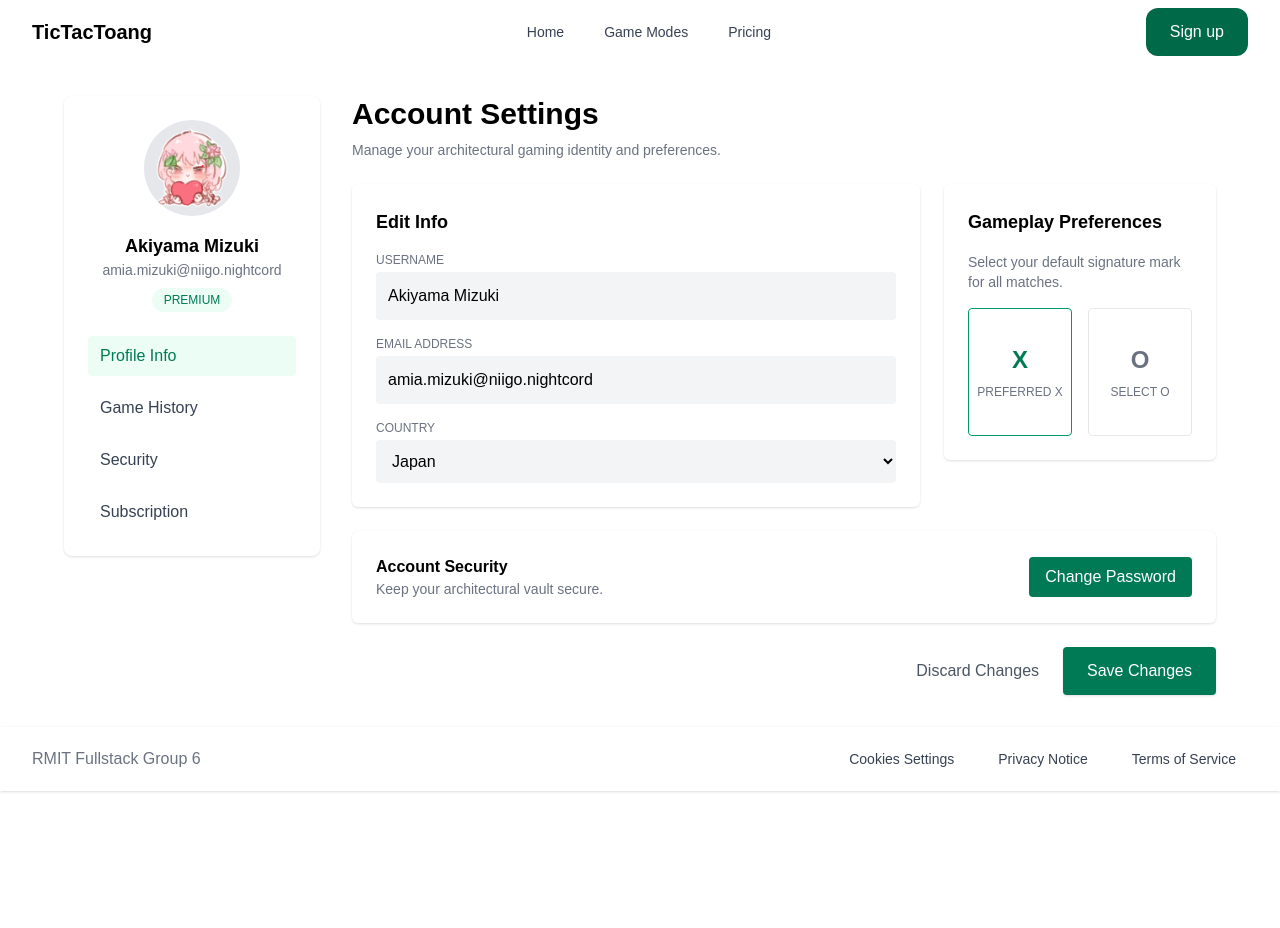
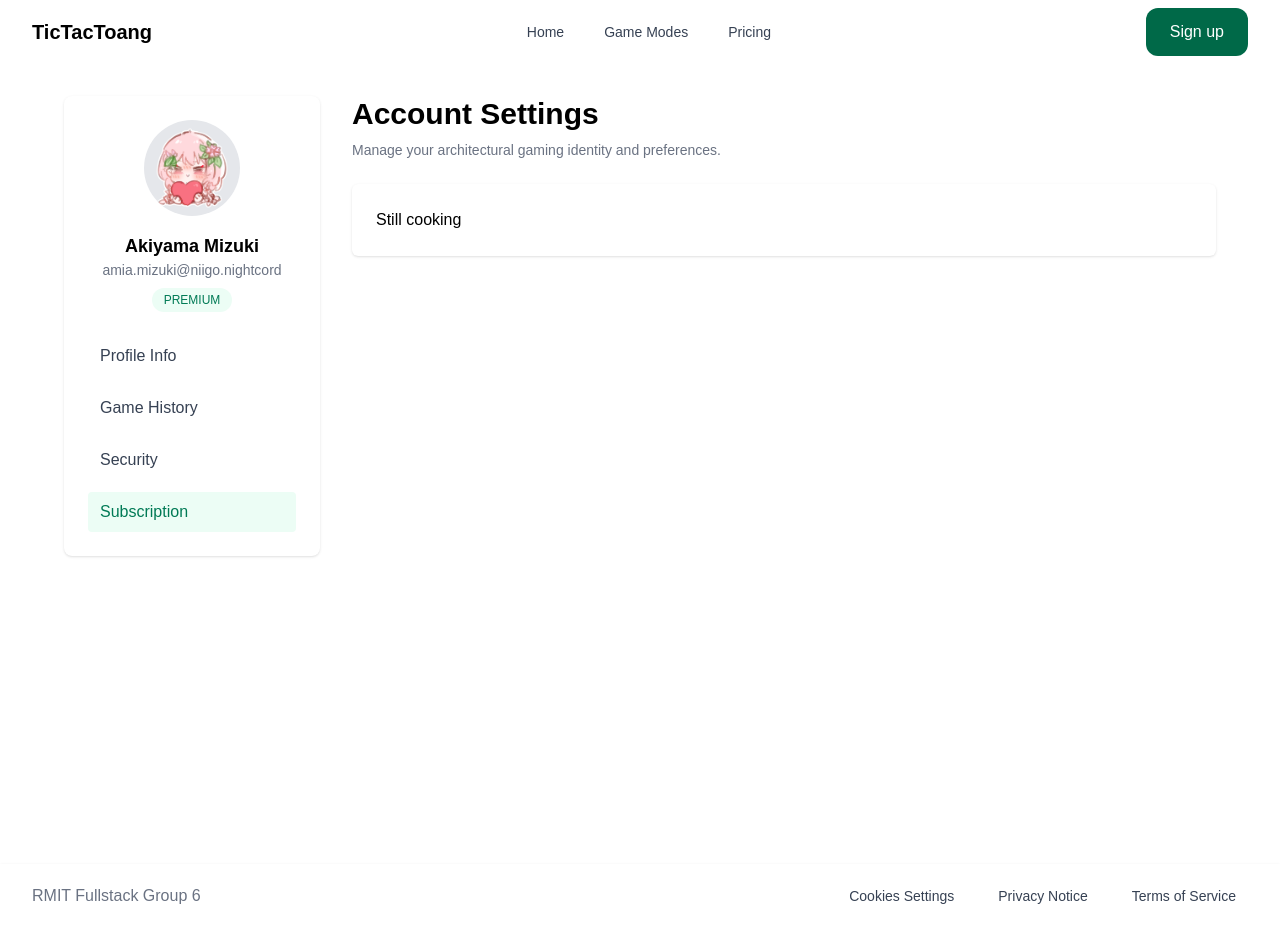
Before and after one commit to RMIT-Full-Stack-Development-2026A/Group6, a Next.js app: page /1/profile in a window 1280 px wide. Both pictures are taken after a click on the button "Subscription". Before the commit the page ends 800 px from the top, so only its background shows below. Built offline with nearby package versions, Linux system fonts and the light colour scheme.

Commit message:
dynamic profile view

```diff
--- a/src/components/profile/ProfileLayout.tsx
+++ b/src/components/profile/ProfileLayout.tsx
@@ -1,18 +1,21 @@
 "use client"
 
-import React from "react"
+import React, { useState } from "react"
 import ProfileSidebar from "@/components/profile/ProfileSidebar"
 import EditInfoCard from "@/components/profile/EditInfoCard"
 import GameplayPreferences from "@/components/profile/GameplayPreferences"
 import AccountSecurity from "@/components/profile/AccountSecurity"
 import SaveBar from "@/components/profile/SaveBar"
+import GameHistory from "@/components/profile/GameHistory"
 
-export default function ProfileLayout({ children }: { children?: React.ReactNode }) {
+export default function ProfileLayout({}: { children?: React.ReactNode }) {
+  const [active, setActive] = useState<'profile'|'history'|'security'|'subscription'>('profile')
+
   return (
-    <div className="p-8">
+    <div className="p-8 min-h-screen">
       <div className="max-w-6xl mx-auto">
         <div className="flex items-start gap-8">
-          <ProfileSidebar />
+          <ProfileSidebar active={active} onSelect={(t) => setActive(t as any)} />
 
           <div className="flex-1">
             <div className="mb-6">
@@ -20,6 +23,8 @@ export default function ProfileLayout({ children }: { children?: React.ReactNode
               <p className="text-sm text-gray-500 mt-2">Manage your architectural gaming identity and preferences.</p>
             </div>
 
+            {active === 'profile' && (
+              <>
                 <div className="grid grid-cols-12 gap-6">
                   <div className="col-span-8">
                     <EditInfoCard />
@@ -35,6 +40,20 @@ export default function ProfileLayout({ children }: { children?: React.ReactNode
                 </div>
 
                 <SaveBar />
+              </>
+            )}
+
+            {active === 'history' && (
+              <GameHistory />
+            )}
+
+            {active === 'security' && (
+              <AccountSecurity />
+            )}
+
+            {active === 'subscription' && (
+              <div className="bg-white rounded-md p-6 shadow-sm text-black">Still cooking</div>
+            )}
           </div>
         </div>
       </div>
```
Lines whose indentation alone changed are shown as unchanged.
